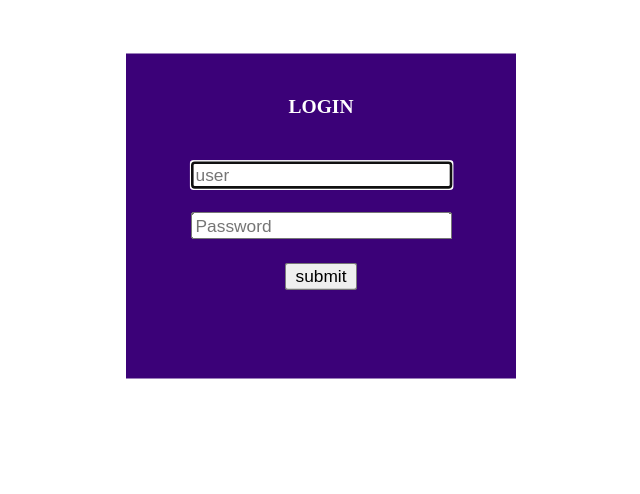
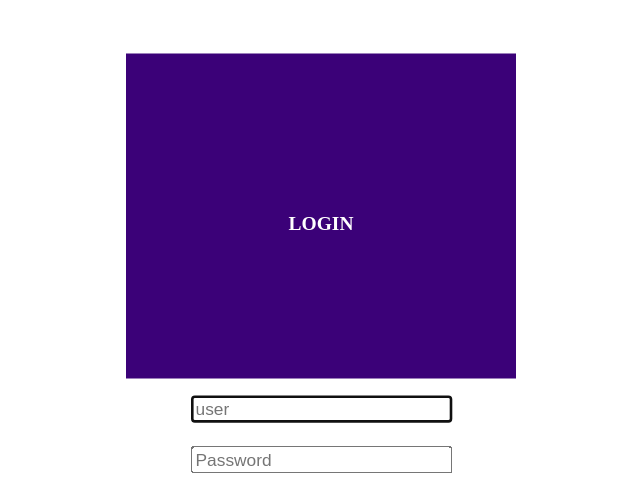
Before and after one commit to aswinp-r/scomiisertvm, a plain HTML site: page qr-feature/index.html in a window 1280 px wide. Shown: the part 69-563 px from the top of the page, without its empty margins (319-959 px from the left). Drawn offline with Linux system fonts and the light colour scheme.

Commit message:
Update index.html

```diff
--- a/qr-feature/index.html
+++ b/qr-feature/index.html
@@ -41,7 +41,7 @@
           h2 {
             color :white;
             padding: 5px;
-            margin:10px;
+            margin:100px auto;
           }
           </style>
 
```
